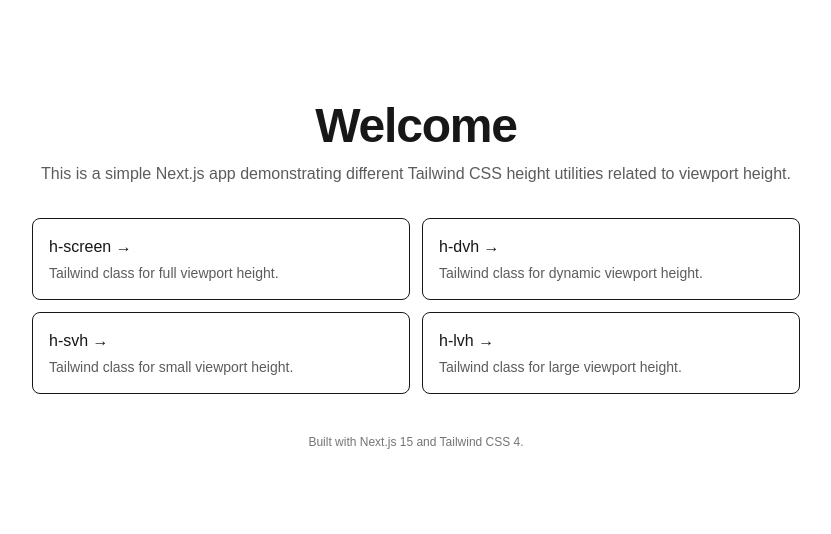
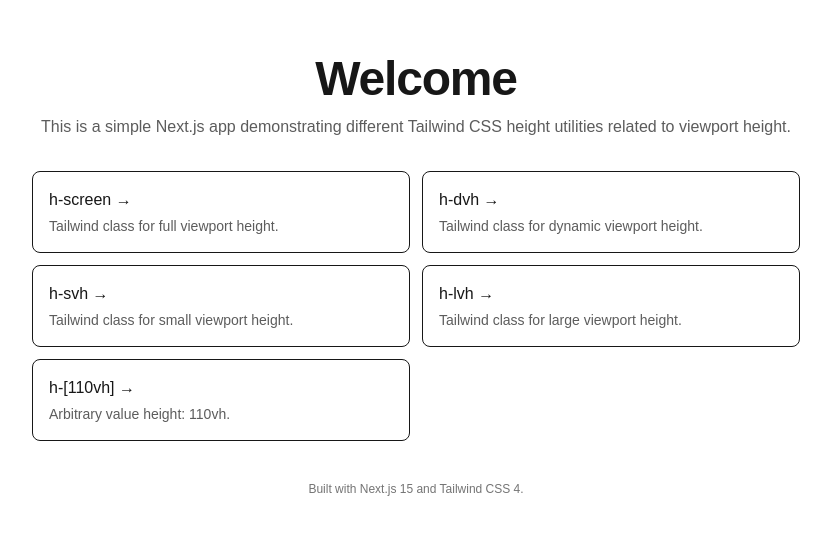
Before and after one commit to ikifar2012/safari-ios26-test, a Next.js app: page / in a window 1280 px wide. Shown: the part 124-658 px from the top of the page, without its empty margins (224-1055 px from the left). Built offline with nearby package versions, Linux system fonts and the light colour scheme.

Commit message:
Rename HSvh component to H110vh and add card for 110vh height utility in homepage

```diff
--- a/app/h-110vh/page.tsx
+++ b/app/h-110vh/page.tsx
@@ -1,6 +1,6 @@
 "use client";
 
-export default function HSvh() {
+export default function H110vh() {
     return (
         <main className="h-[110vh] bg-pink-500 flex items-center justify-center p-4">
             <div className="text-center">
--- a/app/page.tsx
+++ b/app/page.tsx
@@ -24,6 +24,9 @@ export default function Home() {
           </Card>
           <Card href="/h-lvh" title="h-lvh">
             Tailwind class for large viewport height.
+          </Card>
+          <Card href="/h-110vh" title="h-[110vh]">
+            Arbitrary value height: 110vh.
           </Card>
         </div>
         <footer className="mt-10 text-xs text-foreground/60">
```
